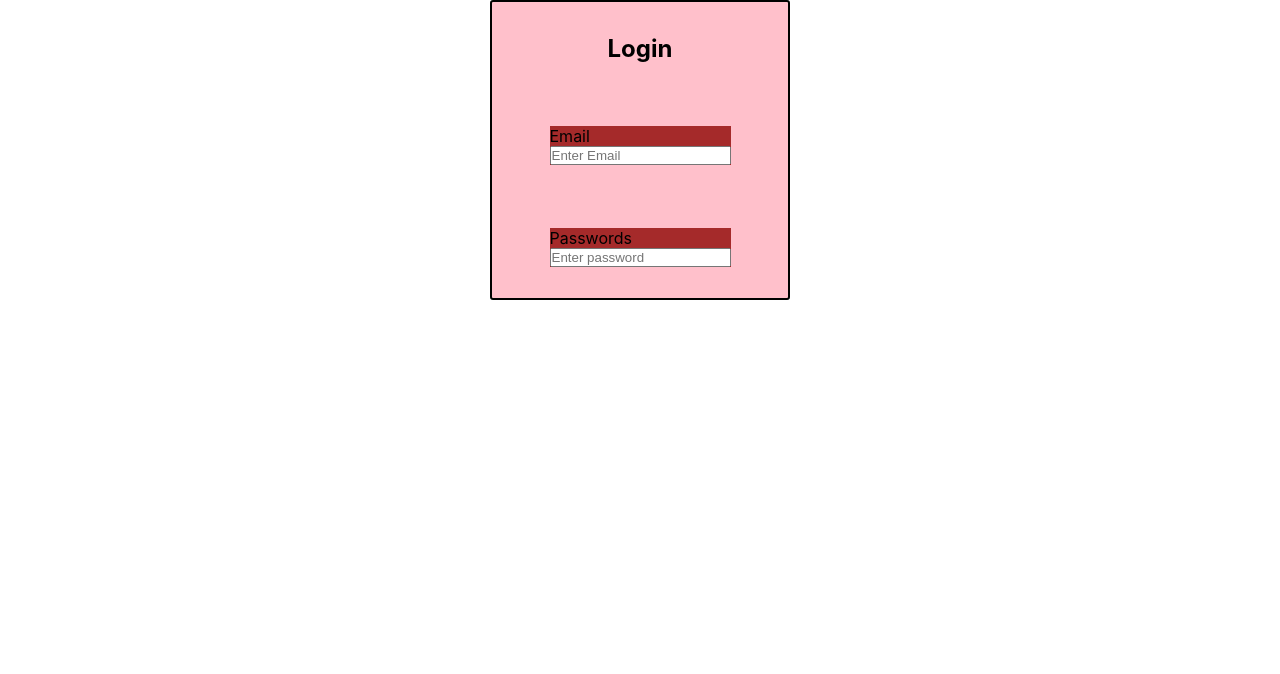
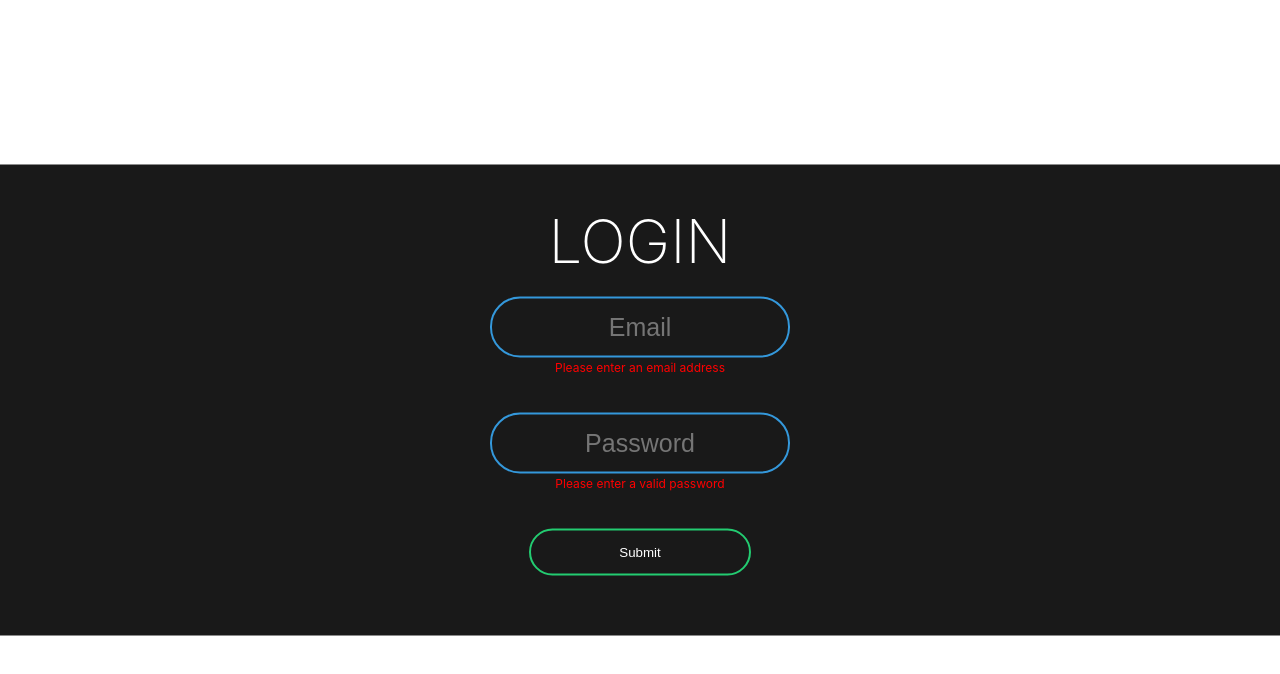
Before and after one commit to A11AN0/Orb, a React (Create React App) app: page / in a window 1280 px wide. Shown: the top 674 px of the page. Built offline with nearby package versions, Linux system fonts and the light colour scheme.

Commit message:
primary login form styling complete

```diff
--- a/src/components/LoginForm/LoginForm.module.scss
+++ b/src/components/LoginForm/LoginForm.module.scss
@@ -1,27 +1,134 @@
-form {
-  display: grid;
-  align-items: center;
-  justify-items: center;
+.box {
+  min-width: 300px;
+  width: 100%;
+  height: fit-content;
+  padding: 40px;
+  position: absolute;
+  top: 50%;
+  left: 50%;
+  transform: translate(-50%, -50%);
+  background-color: #191919;
   text-align: center;
-  grid-template-rows: repeat(auto-fill, 1fr);
-  height: 300px;
-  width: 300px;
-  min-height: fit-content;
-  min-width: fit-content;
-  background-color: pink;
-  border: solid black 2px;
-  border-radius: 3px;
 
-  .inputContainer {
-    background-color: brown;
-    display: flex;
-    flex-wrap: wrap;
-    flex-direction: column;
+  h1 {
+    color: white;
+    text-transform: uppercase;
+    font-weight: 200;
+  }
 
-    label {
-      text-align: start;
-      word-break: break-word;
-      white-space: normal;
-    }
+  .text {
+    border: 0;
+    background: none;
+    display: block;
+    margin: 20px auto;
+    text-align: center;
+    border: 2px solid #3498db;
+    padding: 14px 10px;
+    outline: none;
+    color: white;
+    border-radius: 30px;
+    transition: 0.5s;
+  }
+
+  .text:focus {
+    border-color: #2ecc71;
+  }
+
+  p {
+    color: red;
+    position: relative;
+    bottom: 18px;
+    font-size: 12px;
+  }
+
+  .submit {
+    border: 0;
+    background: none;
+    display: block;
+    margin: 20px auto;
+    text-align: center;
+    border: 2px solid #23cc71;
+    padding: 14px 40px;
+    outline: none;
+    color: white;
+    border-radius: 24px;
+    transition: 0.25s;
+    cursor: pointer;
+  }
+
+  .submit:hover {
+    background: #2ecc71;
+  }
+
+  .text:focus::-webkit-input-placeholder {
+    position: relative;
+    font-size: 10px;
   }
 }
+
+@media screen and (min-width: 200px) {
+  .text:focus {
+    width: 100%;
+  }
+  .text:focus::-webkit-input-placeholder {
+    bottom: 15px;
+  }
+}
+
+@media screen and (min-width: 481px) {
+  h1 {
+    font-size: 39px;
+  }
+  .text {
+    font-size: 15px;
+  }
+  .text:focus {
+    width: 280px;
+  }
+
+  .text:focus::-webkit-input-placeholder {
+    bottom: 17.7px;
+  }
+}
+
+@media screen and (min-width: 768px) {
+  h1 {
+    font-size: 45px;
+  }
+
+  .text {
+    font-size: 20px;
+    width: 250px;
+  }
+
+  .text:focus {
+    width: 350px;
+  }
+
+  .submit {
+    width: 18.5%;
+  }
+
+  .text:focus::-webkit-input-placeholder {
+    bottom: 20px;
+  }
+}
+
+@media screen and (min-width: 991px) {
+  h1 {
+    font-size: 60px;
+  }
+
+  .text {
+    font-size: 25px;
+    width: 300px;
+  }
+
+  .text:focus {
+    width: 400px;
+  }
+
+  .text:focus::-webkit-input-placeholder {
+    bottom: 25px;
+  }
+}
--- a/src/components/LoginForm/LoginForm.tsx
+++ b/src/components/LoginForm/LoginForm.tsx
@@ -3,17 +3,13 @@ import styles from "./LoginForm.module.scss";
 
 const LoginForm = () => {
   return (
-    <form className={styles.content} action="">
-      <h2>Login</h2>
-      <div className={styles.inputContainer}>
-        <label htmlFor="Email">Email</label>
-        <input name="Email" type="text" placeholder="Enter Email" />
-      </div>
-
-      <div className={styles.inputContainer}>
-        <label htmlFor="Password">Passwords</label>
-        <input name="Password" type="text" placeholder="Enter password" />
-      </div>
+    <form className={styles.box} action="">
+      <h1>Login</h1>
+      <input className={styles.text} type="text" placeholder="Email" />
+      <p>Please enter an email address</p>
+      <input className={styles.text} type="text" placeholder="Password" />
+      <p>Please enter a valid password </p>
+      <input className={styles.submit} type="submit" name="" id="" />
     </form>
   );
 };
```
